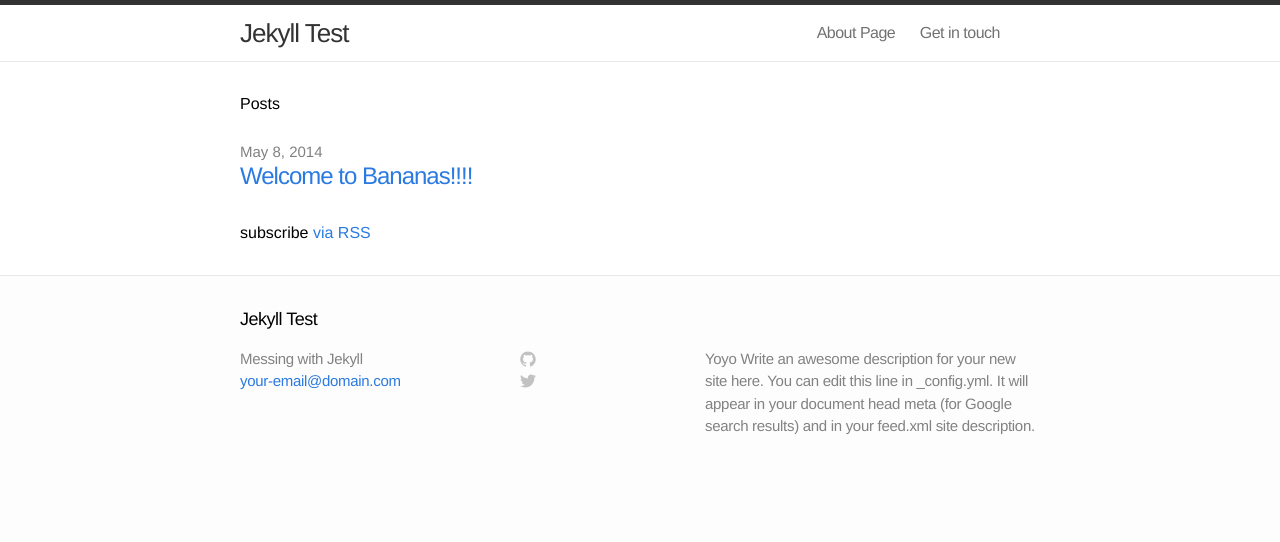
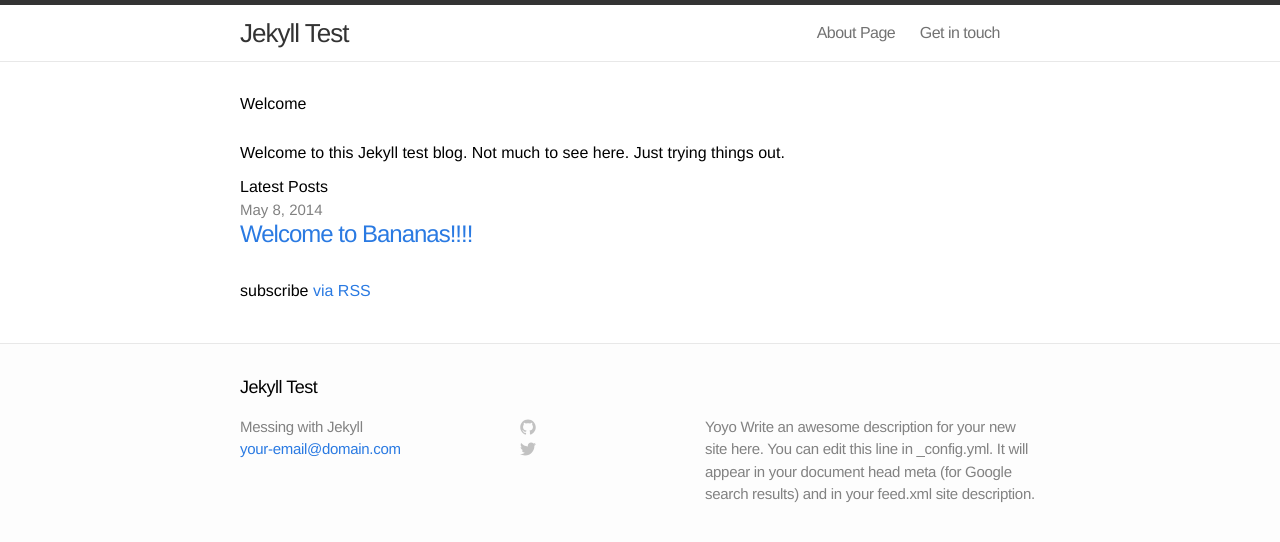
Before and after one commit to timpotter/myblog, a Jekyll site: the page built from index.html, in a window 1280 px wide. Shown: the top 542 px of the page. Built offline with Jekyll 4.4.1, drawn with Linux system fonts in a browser that asks for light colours.

Commit message:
Few tweaks

```diff
--- a/css/main.css
+++ b/css/main.css
@@ -21,6 +21,8 @@ h1, h2, h3, h4, h5, h6 { font-size: 100%; font-weight: 400; }
 a         { color: #2a7ae2; text-decoration: none; }
 a:hover   { color: #000; text-decoration: underline; }
 a:visited { color: #205caa; }
+
+p {margin-bottom: 10px;}
 
 /* Utility */
 
--- a/index.html
+++ b/index.html
@@ -4,7 +4,10 @@ layout: default
 
 <div class="home">
 
-  <h1>Posts</h1>
+  <h1>Welcome</h1>
+  <p>Welcome to this Jekyll test blog. Not much to see here. Just trying things out.</p>
+
+  <h2>Latest Posts</h2>
 
   <ul class="posts">
     {% for post in site.posts %}
```
